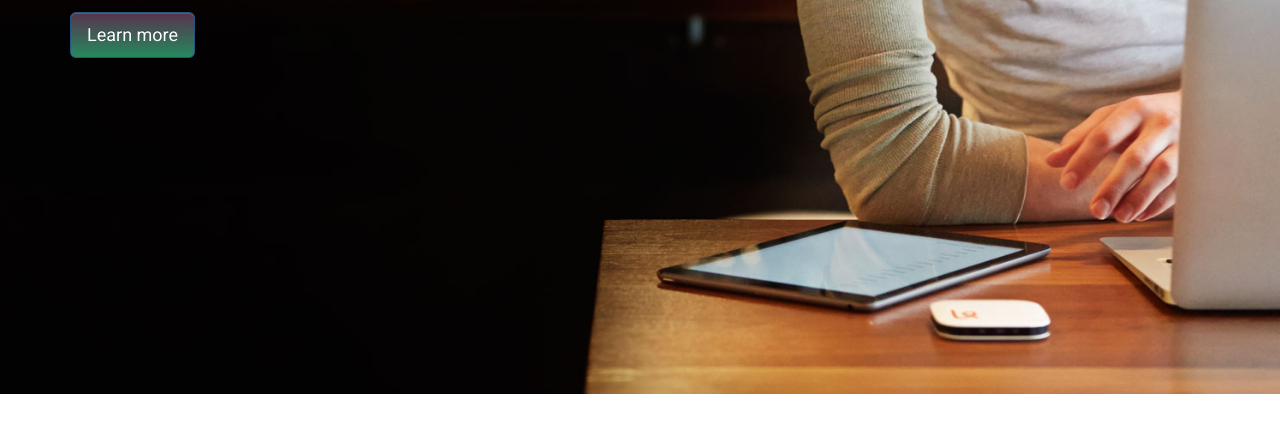
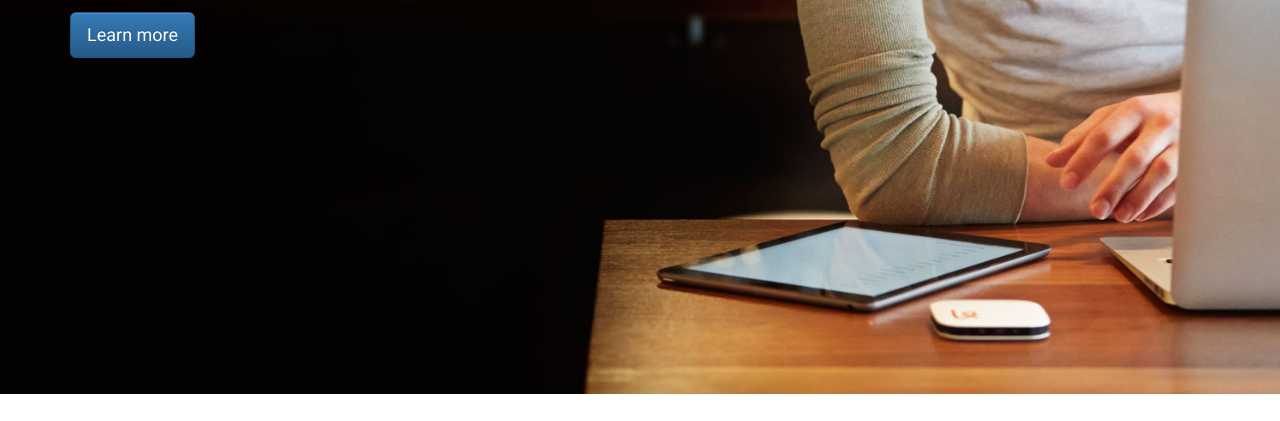
Before and after one commit to gfed53/karma-withboot, a plain HTML site: page index.html in a window 1280 px wide. Shown: the part 236-657 px from the top of the page. Drawn offline with nearby package versions, Linux system fonts and the light colour scheme.

Commit message:
Changed color of 'learn more

```diff
--- a/css/style.css
+++ b/css/style.css
@@ -64,10 +64,6 @@ li {
 	margin-top: 4em;
 }
 
-.btn-lg {
-	background-image: linear-gradient(to bottom,#56344D 0,#26885F 100%);
-}
-
 .btn-lg:hover {
 	background-image: linear-gradient(to bottom,#EBB386,#EBE7E4 100%);
 	background-position: 0;
--- a/index.html
+++ b/index.html
@@ -18,13 +18,13 @@
 	<nav class="navbar navbar-default navbar-fixed-top">
 		<div class="container-fluid">
 			<div class="navbar-header">
+	       		<a class="navbar-brand" href="#"><img class ="logo" src="images/karma-logo.png" alt="Karma"></a>
 				<button type="button" class="navbar-toggle collapsed" data-toggle="collapse" data-target="#bs-example-navbar-collapse-1" aria-expanded="false">
 			        <span class="sr-only">Toggle navigation</span>
 			        <span class="icon-bar"></span>
 			        <span class="icon-bar"></span>
 			        <span class="icon-bar"></span>
         		</button>
-        		<a class="navbar-brand" href="#"><img class ="logo" src="images/karma-logo.png" alt="Karma"></a>
 			</div>
 			<div class="collapse navbar-collapse" id="bs-example-navbar-collapse-1">
 				<ul class="nav navbar-nav nav-bar right">
```
